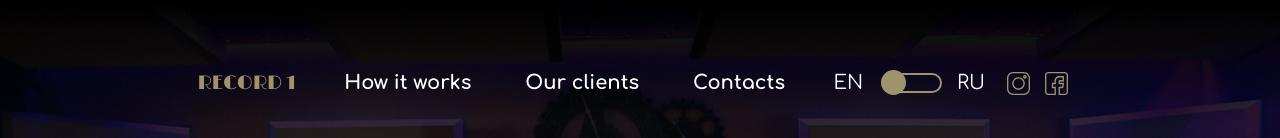
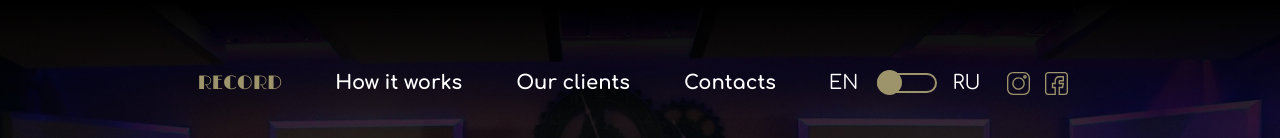
Before and after one commit to akoshevoi/voice, a plain HTML site: page index.html in a window 1280 px wide. Shown: the top 138 px of the page. Drawn offline with nearby package versions, Linux system fonts and the light colour scheme.

Commit message:
changed name in header

```diff
--- a/index.html
+++ b/index.html
@@ -52,7 +52,7 @@
     <div class="container">
         <div class="header__inner">
             <div class="header__logo">
-                <a href="#" class="header__logo-link" data-scroll="#intro">Record 1</a>
+                <a href="#" class="header__logo-link" data-scroll="#intro">Record</a>
             </div>
             <nav class="nav  nav--header">
                 <a href="#" class="nav__link" data-scroll="#works">How it works</a>
```
